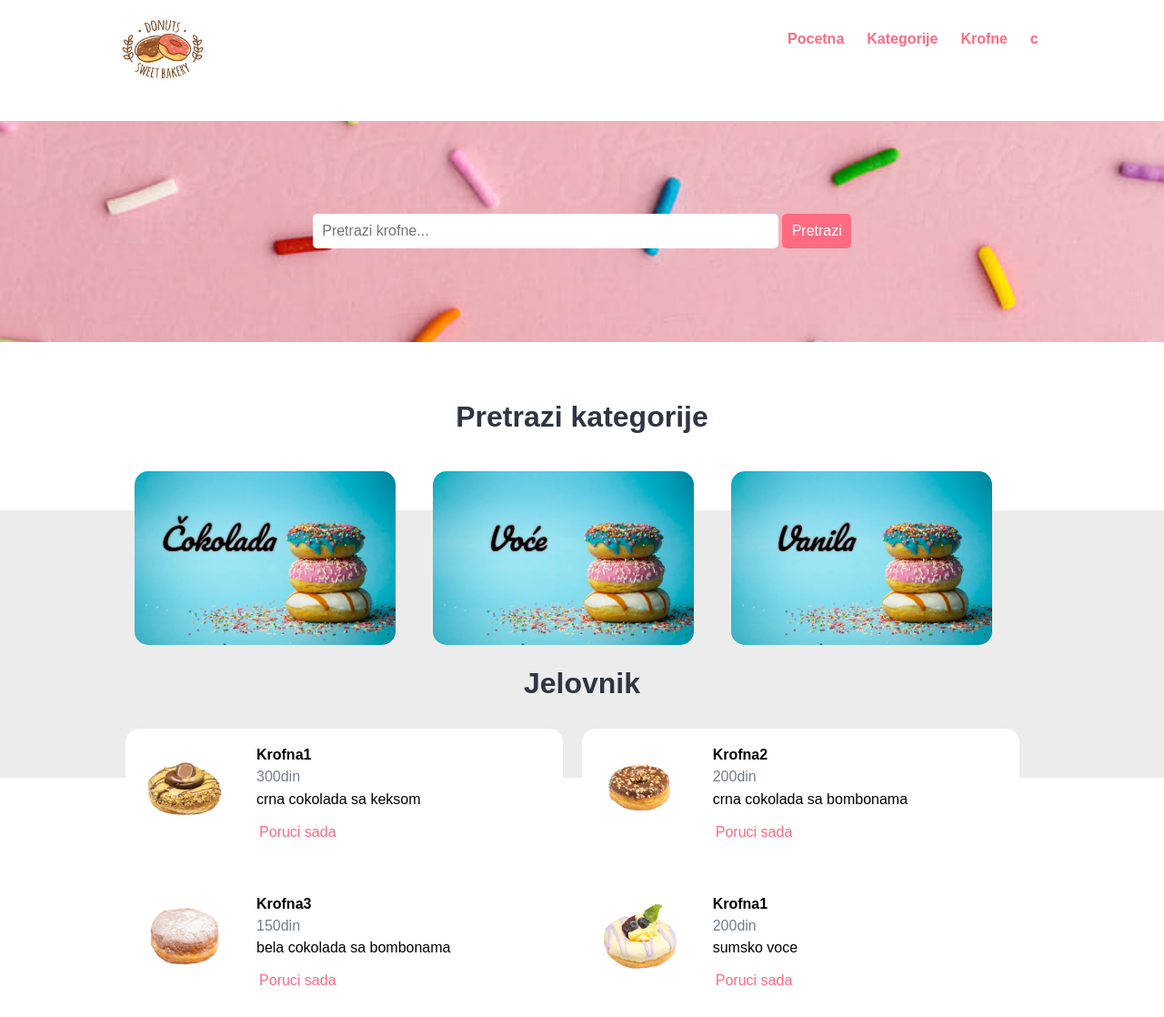
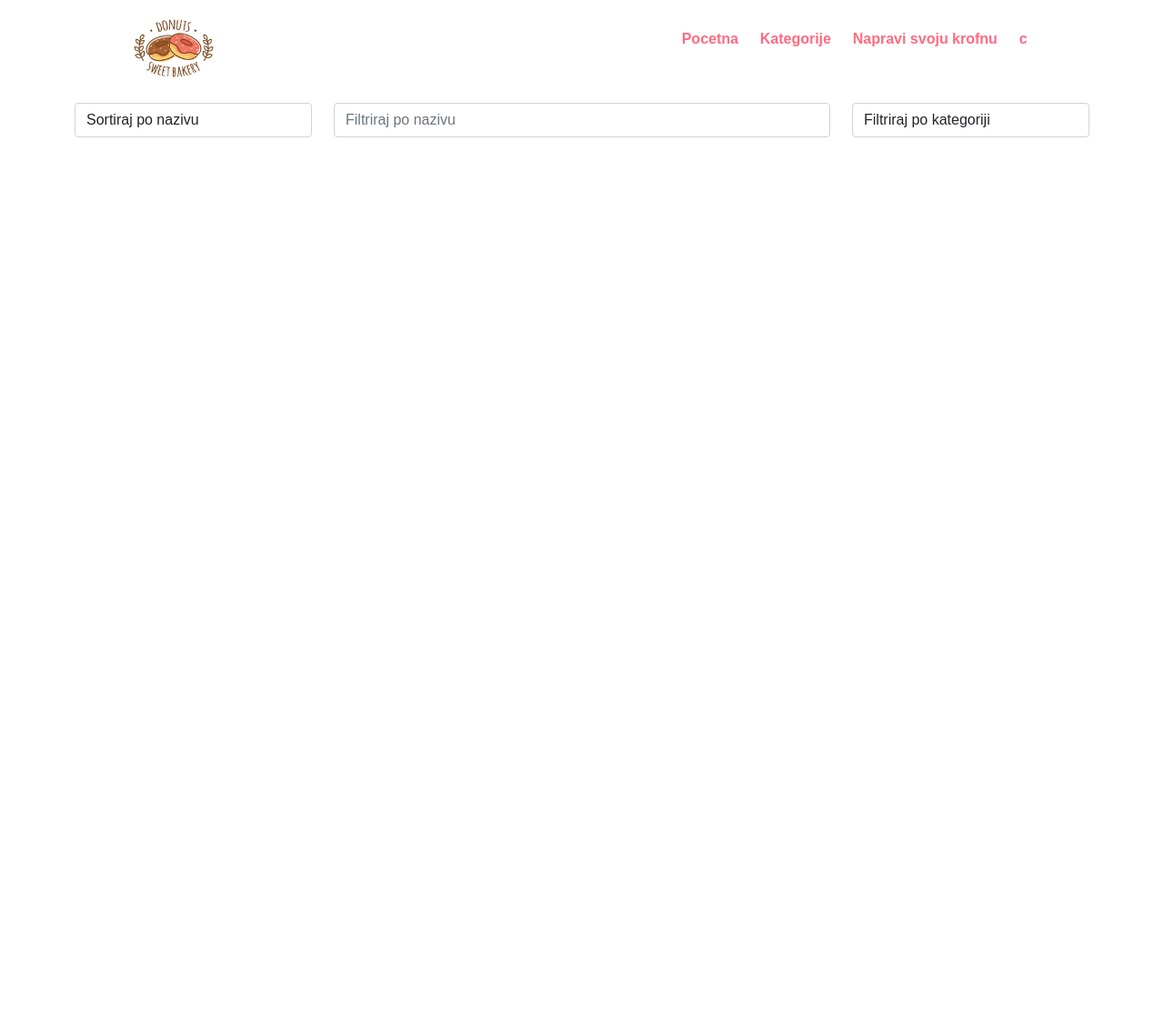
Before and after one commit to anavucurevic/Donuts, a PHP site: page / in a window 1280 px wide. Shown: the whole page at 91% size. After the commit the page ends 151 px from the top, so only its background shows below. Run offline with PHP 8.4, Linux system fonts and the light colour scheme.

Commit message:
prvi komit, header i napraviKrofnu

```diff
--- a/header.php
+++ b/header.php
@@ -15,7 +15,7 @@
                         <a href="kategorije.php">Kategorije</a>
                     </li>
                     <li>
-                        <a href="meni.php">Krofne</a>
+                        <a href="napraviKrofnu.php">Napravi svoju krofnu</a>
                     </li>
                     <li>
                         <a href="#.php">c</a>
--- a/index.php
+++ b/index.php
@@ -5,6 +5,9 @@
     <meta charset="UTF-8">
     <meta http-equiv="X-UA-Compatible" content="IE=edge">
     <meta name="viewport" content="width=device-width, initial-scale=1.0">
+
+    <link href="https://cdn.jsdelivr.net/npm/bootstrap@5.1.3/dist/css/bootstrap.min.css" rel="stylesheet"
+    integrity="sha384-1BmE4kWBq78iYhFldvKuhfTAU6auU8tT94WrHftjDbrCEXSU1oBoqyl2QvZ6jIW3" crossorigin="anonymous">
 
     <link rel="stylesheet" href="style.css">
     <title>Document</title>
@@ -15,130 +18,34 @@
 
 <?php include 'header.php'; ?>
 
+<div class='container'>
+        <div class="row mt-2">
+            <div class="col-3">
+                <select id='sort' class="form-control">
+                    <option value="">Sortiraj po nazivu</option>
+                    <option value="ASC">po abecedi</option>
+                    <option value="DESC">unazad</option>
+                </select>
+            </div>
+            <div class="col-6">
+                <input type="text" id='nazivFil' class="form-control" placeholder="Filtriraj po nazivu">
+            </div>
+            <div class="col-3">
+                <select id='kateg' class="form-control">
+                    <option value="0">Filtriraj po kategoriji</option>
+
+                </select>
+            </div>
+        </div>
+        <div id='elementi'>
+
+        </div>
+    </div>
 
 
-    <!-- pretraga pocinje -->
-
-    <section class="pretraga-krofni txtc  poz">
-        <div class="okvir">
-            <form action="krofne-pretraga.html" method="post">
-                <input type="search" name="search" placeholder="Pretrazi krofne..." required>
-                <input type="submit" name="submit" value="Pretrazi" class="btn dugme-pretraga">
-            </form>
-        </div>
-    </section>
-    <!-- pretraga se završava -->
-
-    <!-- kategorije pocinju -->
-    <section class="kategorije">
-        <div class="okvir">
-            <h2 class="txtc"> Pretrazi kategorije</h2>
-            <a href="kategorije-krofni.html">
-                <div class="plutajuci b3">
-                    <img src="slike/Cokolada.jpeg" alt="Cokoladna krofna" class="img-resp img-cur">
-
-                </div>
-            </a>
-            <a href="#">
-                <div class="plutajuci b3">
-                    <img src="slike/Voce.jpeg" alt="Vocna krofna" class="img-resp img-cur">
 
 
-                </div>
-            </a>
-            <a href="#">
-                <div class="plutajuci b3">
-                    <img src="slike/Vanila.jpeg" alt="Krofna od vanile" class="img-resp img-cur">
 
-
-                </div>
-            </a>
-
-        </div>
-    </section>
-
-    <!-- kategorije se završavaju -->
-    <!-- meni pocinje -->
-    <section class="jelovnik">
-        <div class="okvir">
-            <h2 class="txtc"> Jelovnik</h2>
-
-            <div class="jelovnik-box">
-                <div class="jelovnik-slike">
-                    <img src="slike/cokoladna-krofna-ferero.png" alt="Krofna1" class="img-resp img-cur">
-
-                </div>
-
-                <div class="jelovnik-desc">
-                    <h4>Krofna1</h4>
-                    <p class="jelovnik-cena">300din</p>
-                    <p class="jelovnik-opis"> crna cokolada sa keksom</p>
-
-                    <br>
-
-                    <a href="poruci.html" class="btn dugme-pretrazi">Poruci sada</a>
-                </div>
-
-            </div>
-
-            <div class="jelovnik-box">
-                <div class="jelovnik-slike">
-                    <img src="slike/nutelofna.png" alt="Krofna2" class="img-resp img-cur">
-
-                </div>
-
-                <div class="jelovnik-desc">
-                    <h4>Krofna2</h4>
-                    <p class="jelovnik-cena">200din</p>
-                    <p class="jelovnik-opis"> crna cokolada sa bombonama</p>
-
-                    <br>
-
-                    <a href="#" class="btn dugme-pretrazi">Poruci sada</a>
-                </div>
-
-            </div>
-
-            <div class="jelovnik-box">
-                <div class="jelovnik-slike">
-                    <img src="slike/bakina.png" alt="Krofna3" class="img-resp img-cur">
-
-                </div>
-
-                <div class="jelovnik-desc">
-                    <h4>Krofna3</h4>
-                    <p class="jelovnik-cena">150din</p>
-                    <p class="jelovnik-opis"> bela cokolada sa bombonama</p>
-
-                    <br>
-
-                    <a href="#" class="btn dugme-pretrazi">Poruci sada</a>
-                </div>
-
-            </div>
-
-
-            <div class="jelovnik-box">
-                <div class="jelovnik-slike">
-                    <img src="slike/lemonberry.png" alt="Krofna4" class="img-resp img-cur">
-
-                </div>
-
-                <div class="jelovnik-desc">
-                    <h4>Krofna1</h4>
-                    <p class="jelovnik-cena">200din</p>
-                    <p class="jelovnik-opis"> sumsko voce</p>
-
-                    <br>
-
-                    <a href="#" class="btn dugme-pretrazi">Poruci sada</a>
-                </div>
-
-            </div>
-
-        </div>
-    </section>
-    <!-- meni se završava -->
 </body>
 
 </html>
--- a/style.css
+++ b/style.css
@@ -68,6 +68,10 @@
 .dugme-pretraga:hover {
     color: white;
     background-color: #ff4757;
+}
+
+h1 {
+    text-align: center;
 }
 
 h2 {
```
Also changed, not shown: kategorije.php (deleted, +0 -49 lines), meni.php (deleted, +0 -112 lines), napraviKrofnu.php (added, +55 -0 lines).
